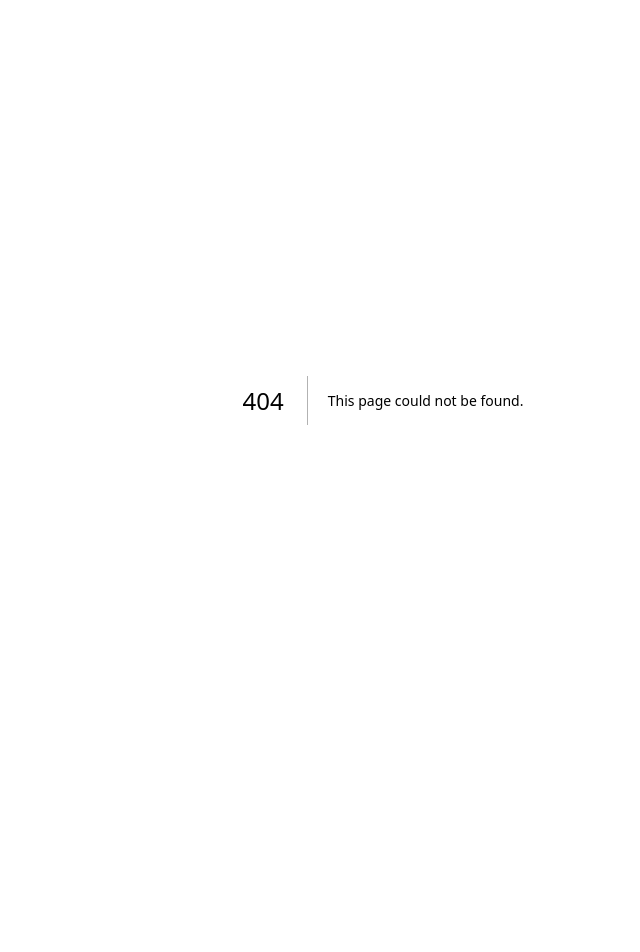
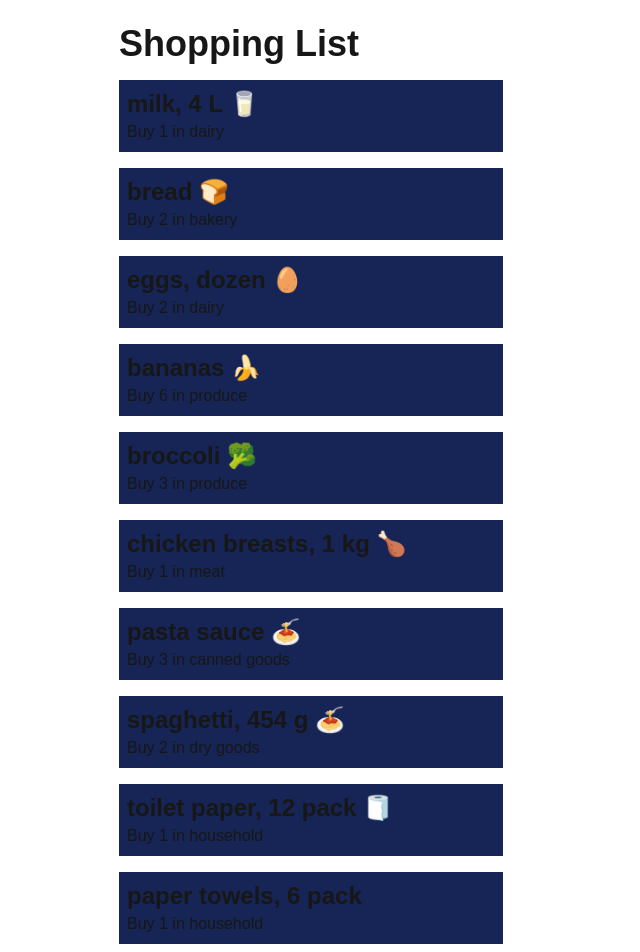
Before and after one commit to PankajX09/cprg306-assignments, a Next.js app: page /week-3 in a window 1280 px wide. Before the commit this address had no page. Shown: the top 952 px of the page, without its empty margins (257-897 px from the left). Before the commit the page ends 800 px from the top, so only its background shows below. Built offline with nearby package versions, Linux system fonts and the light colour scheme.

Commit message:
added week 3

```diff
--- /dev/null
+++ b/app/week-3/item-list.js
@@ -0,0 +1,31 @@
+import Item from "./items";
+
+export default function ItemList() {
+  const items = [
+    { name: "milk, 4 L 🥛", quantity: 1, category: "dairy" },
+    { name: "bread 🍞", quantity: 2, category: "bakery" },
+    { name: "eggs, dozen 🥚", quantity: 2, category: "dairy" },
+    { name: "bananas 🍌", quantity: 6, category: "produce" },
+    { name: "broccoli 🥦", quantity: 3, category: "produce" },
+    { name: "chicken breasts, 1 kg 🍗", quantity: 1, category: "meat" },
+    { name: "pasta sauce 🍝", quantity: 3, category: "canned goods" },
+    { name: "spaghetti, 454 g 🍝", quantity: 2, category: "dry goods" },
+    { name: "toilet paper, 12 pack 🧻", quantity: 1, category: "household" },
+    { name: "paper towels, 6 pack", quantity: 1, category: "household" },
+    { name: "dish soap 🍽️", quantity: 1, category: "household" },
+    { name: "hand soap 🧼", quantity: 4, category: "household" },
+  ];
+
+  return (
+    <ul className="mt-4">
+      {items.map((item, index) => (
+        <Item
+          key={index}
+          name={item.name}
+          quantity={item.quantity}
+          category={item.category}
+        />
+      ))}
+    </ul>
+  );
+}
--- /dev/null
+++ b/app/week-3/items.js
@@ -0,0 +1,81 @@
+export default function Item({ name, quantity, category }) {
+  return (
+    <li className="max-w-sm p-2 mb-4 bg-blue-950">
+      <p className="font-semibold text-2xl">{name}</p>
+      <p>Buy {quantity} in {category}</p>
+    </li>
+  );
+}
+
+
+const item1 = {
+  name: "milk, 4 L 🥛",
+  quantity: 1,
+  category: "dairy",
+};
+
+const item2 = {
+  name: "bread 🍞",
+  quantity: 2,
+  category: "bakery",
+};
+
+const item3 = {
+  name: "eggs, dozen 🥚",
+  quantity: 2,
+  category: "dairy",
+};
+
+const item4 = {
+  name: "bananas 🍌",
+  quantity: 6,
+  category: "produce",
+};
+
+const item5 = {
+  name: "broccoli 🥦",
+  quantity: 3,
+  category: "produce",
+};
+
+const item6 = {
+  name: "chicken breasts, 1 kg 🍗",
+  quantity: 1,
+  category: "meat",
+};
+
+const item7 = {
+  name: "pasta sauce 🍝",
+  quantity: 3,
+  category: "canned goods",
+};
+
+const item8 = {
+  name: "spaghetti, 454 g 🍝",
+  quantity: 2,
+  category: "dry goods",
+};
+
+const item9 = {
+  name: "toilet paper, 12 pack 🧻",
+  quantity: 1,
+  category: "household",
+};
+
+const item10 = {
+  name: "paper towels, 6 pack",
+  quantity: 1,
+  category: "household",
+};
+
+const item11 = {
+  name: "dish soap 🍽️",
+  quantity: 1,
+  category: "household",
+};
+
+const item12 = {
+  name: "hand soap 🧼",
+  quantity: 4,
+  category: "household",
+};
--- /dev/null
+++ b/app/week-3/page.js
@@ -0,0 +1,10 @@
+import ItemList from "./item-list";
+
+export default function Page() {
+  return (
+    <main className="max-w-xl mx-auto p-6">
+      <h1 className="text-4xl font-bold">Shopping List</h1>
+      <ItemList />
+    </main>
+  );
+}
```
